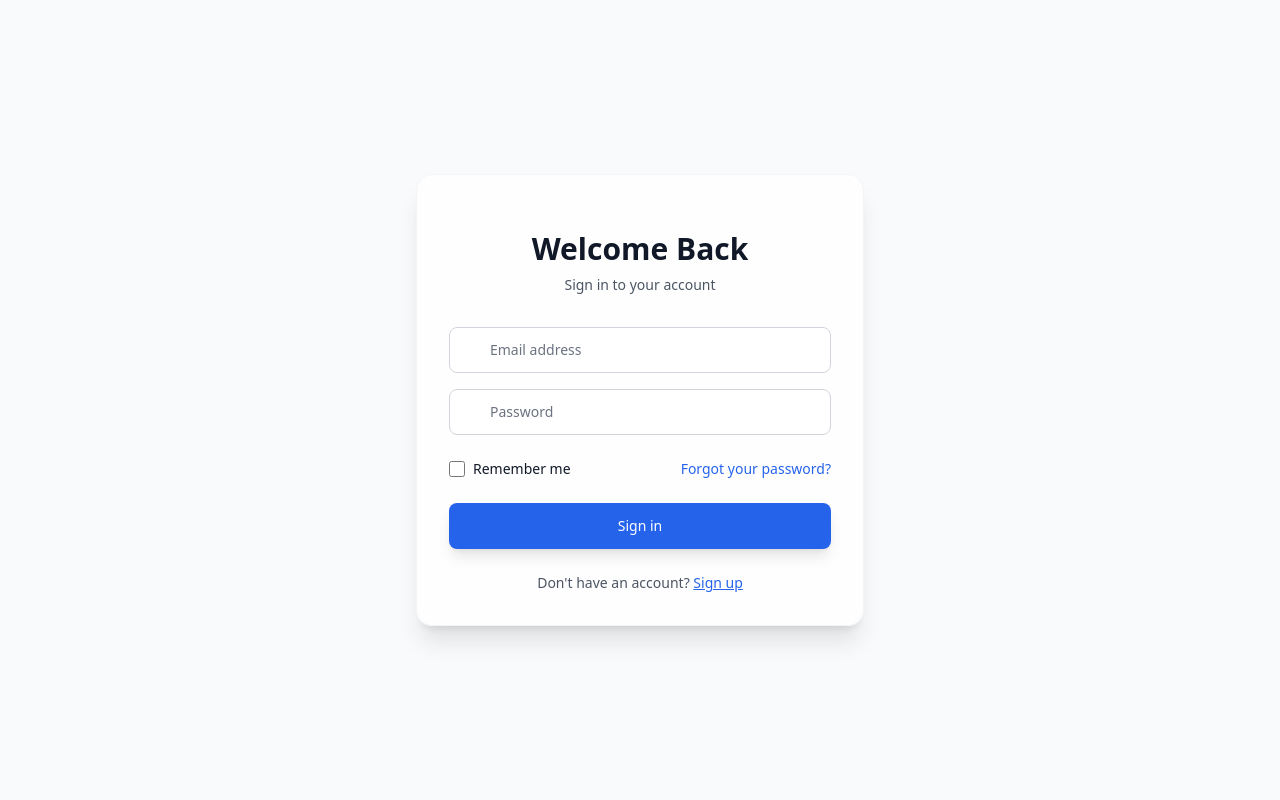
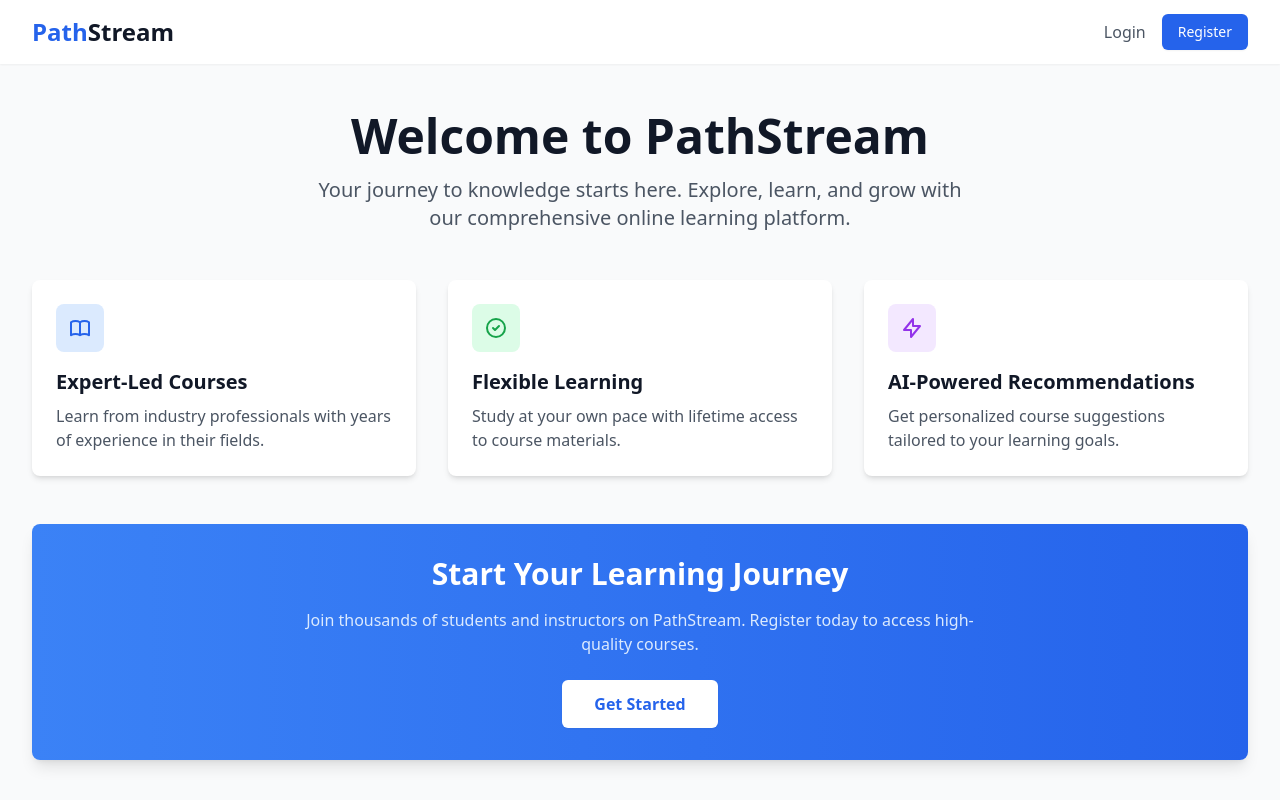
Before and after one commit to Ricca20/Pathstream-App, a React (Vite) app in the folder frontend/: page / in a window 1280 px wide. Before the commit this address led to /login. Shown: the top 800 px of the page. Built offline with nearby package versions, Linux system fonts and the light colour scheme; no server answers.

Commit message:
Introduce conditional navigation in Navbar based on user authentication and adjust related page components.

```diff
--- a/frontend/src/App.jsx
+++ b/frontend/src/App.jsx
@@ -19,10 +19,10 @@ function App() {
     <AuthProvider>
       <Toaster position="top-right" toastOptions={{ duration: 3000 }} />
       <Routes>
-        <Route path="/" element={<Navigate to="/login" replace />} />
+        <Route path="/" element={<Layout><HomePage /></Layout>} />
+        <Route path="/home" element={<Navigate to="/" replace />} />
         <Route path="/login" element={<LoginPage />} />
         <Route path="/register" element={<RegisterPage />} />
-        <Route path="/home" element={<ProtectedRoute><Layout><HomePage /></Layout></ProtectedRoute>} />
         <Route path="/courses" element={<ProtectedRoute><Layout><DashboardPage /></Layout></ProtectedRoute>} />
         <Route path="/my-courses" element={<ProtectedRoute><Layout><EnrolledCoursesPage /></Layout></ProtectedRoute>} />
         <Route path="/instructor-dashboard" element={<ProtectedRoute><Layout><InstructorDashboard /></Layout></ProtectedRoute>} />
--- a/frontend/src/components/Navbar.jsx
+++ b/frontend/src/components/Navbar.jsx
@@ -26,7 +26,8 @@ const Navbar = ({
                         </h1>
                     </div>
                     <div className="flex items-center space-x-4">
-                        {currentPage === 'instructor' ? (
+                        {user ? (
+                            currentPage === 'instructor' ? (
                                 <>
                                     <button
                                         onClick={onViewHome}
@@ -41,7 +42,7 @@ const Navbar = ({
                                         Courses
                                     </button>
                                     <div className="h-6 w-px bg-gray-300 mx-2"></div>
-                                <span className="text-gray-700 font-medium">{user?.name}</span>
+                                    <span className="text-gray-700 font-medium">{user.name}</span>
                                     <button
                                         onClick={onLogout}
                                         className="ml-4 bg-red-50 text-red-600 hover:bg-red-100 px-4 py-2 rounded-md text-sm font-medium transition-colors"
@@ -51,11 +52,10 @@ const Navbar = ({
                                 </>
                             ) : (
                                 <>
-                                <span className="text-gray-700">Welcome, {user?.name || 'User'}!</span>
+                                    <span className="text-gray-700">Welcome, {user.name}!</span>
                                     <button
                                         onClick={currentPage !== 'home' ? onViewHome : undefined}
-                                    className={`${
-                                        currentPage === 'home'
+                                        className={`${currentPage === 'home'
                                             ? 'text-blue-600 font-bold cursor-default'
                                             : 'text-blue-600 hover:text-blue-800 font-medium'
                                             } transition-colors`}
@@ -68,8 +68,7 @@ const Navbar = ({
                                                 ? onViewInstructorDashboard
                                                 : (currentPage !== 'courses' ? onViewCourses : undefined)
                                         }
-                                    className={`${
-                                        currentPage === 'courses'
+                                        className={`${currentPage === 'courses'
                                             ? 'text-blue-600 font-bold cursor-default'
                                             : 'text-blue-600 hover:text-blue-800 font-medium'
                                             } transition-colors`}
@@ -94,6 +93,22 @@ const Navbar = ({
                                         Logout
                                     </button>
                                 </>
+                            )
+                        ) : (
+                            <>
+                                <a
+                                    href="/login"
+                                    className="text-gray-600 hover:text-blue-600 font-medium transition-colors"
+                                >
+                                    Login
+                                </a>
+                                <a
+                                    href="/register"
+                                    className="bg-blue-600 hover:bg-blue-700 text-white px-4 py-2 rounded-md text-sm font-medium transition-colors shadow-sm"
+                                >
+                                    Register
+                                </a>
+                            </>
                         )}
                     </div>
                 </div>
--- a/frontend/src/components/home/CTASection.jsx
+++ b/frontend/src/components/home/CTASection.jsx
@@ -1,17 +1,22 @@
-const CTASection = ({ isInstructor, onViewCourses, onViewMyCourses, onViewInstructorDashboard }) => {
+const CTASection = ({ isInstructor, onViewCourses, onViewMyCourses, onViewInstructorDashboard, user }) => {
     return (
         <div className="bg-gradient-to-r from-blue-500 to-blue-600 rounded-lg shadow-lg p-8 text-white mb-12">
             <div className="text-center">
                 <h2 className="text-3xl font-bold mb-4">
-                    {isInstructor ? 'Manage Your Courses' : 'Start Learning Today'}
+                    {user
+                        ? (isInstructor ? 'Manage Your Courses' : 'Start Learning Today')
+                        : 'Start Your Learning Journey'}
                 </h2>
                 <p className="text-blue-100 mb-6 max-w-2xl mx-auto">
-                    {isInstructor
+                    {user
+                        ? (isInstructor
                             ? 'Create and manage your courses, track student progress, and grow your teaching portfolio.'
-                        : 'Browse our extensive course catalog and find the perfect courses to advance your skills and career.'}
+                            : 'Browse our extensive course catalog and find the perfect courses to advance your skills and career.')
+                        : 'Join thousands of students and instructors on PathStream. Register today to access high-quality courses.'}
                 </p>
                 <div className="flex justify-center gap-4">
-                    {isInstructor ? (
+                    {user ? (
+                        isInstructor ? (
                             <button
                                 onClick={onViewInstructorDashboard}
                                 className="bg-white text-blue-600 hover:bg-blue-50 px-8 py-3 rounded-md font-semibold transition-colors"
@@ -33,6 +38,14 @@ const CTASection = ({ isInstructor, onViewCourses, onViewMyCourses, onViewInstru
                                     My Enrollments
                                 </button>
                             </>
+                        )
+                    ) : (
+                        <a
+                            href="/register"
+                            className="bg-white text-blue-600 hover:bg-blue-50 px-8 py-3 rounded-md font-semibold transition-colors shadow-sm"
+                        >
+                            Get Started
+                        </a>
                     )}
                 </div>
             </div>
--- a/frontend/src/pages/home-page.jsx
+++ b/frontend/src/pages/home-page.jsx
@@ -41,8 +41,8 @@ const HomePage = () => {
                         <InstructorHeroSection />
                         <InstructorFeaturesSection />
                         <InstructorStatisticsSection
-                            userId={user._id}
-                            token={user.token}
+                            userId={user?._id}
+                            token={user?.token}
                         />
                         <InstructorCTASection
                             onViewInstructorDashboard={() => navigate('/instructor-dashboard')}
@@ -51,12 +51,14 @@ const HomePage = () => {
                     </>
                 ) : (
                     <>
-                        {/* Student Home Page Content */}
+                        {/* Student/Guest Home Page Content */}
                         <HeroSection />
 
-                        <div className="mb-12">
-                            <LearningJourney enrolledCount={0} />
-                        </div>
+                        {user && (
+                            <div className="mb-12">
+                                <LearningJourney enrolledCount={0} />
+                            </div>
+                        )}
 
                         <FeaturesSection />
 
@@ -65,6 +67,7 @@ const HomePage = () => {
                             onViewCourses={() => navigate('/courses')}
                             onViewMyCourses={() => navigate('/my-courses')}
                             onViewInstructorDashboard={() => navigate('/instructor-dashboard')}
+                            user={user} // Pass user to handle "Get Started" logic
                         />
 
                         <StatisticsSection />
```
Lines whose indentation alone changed are shown as unchanged.
